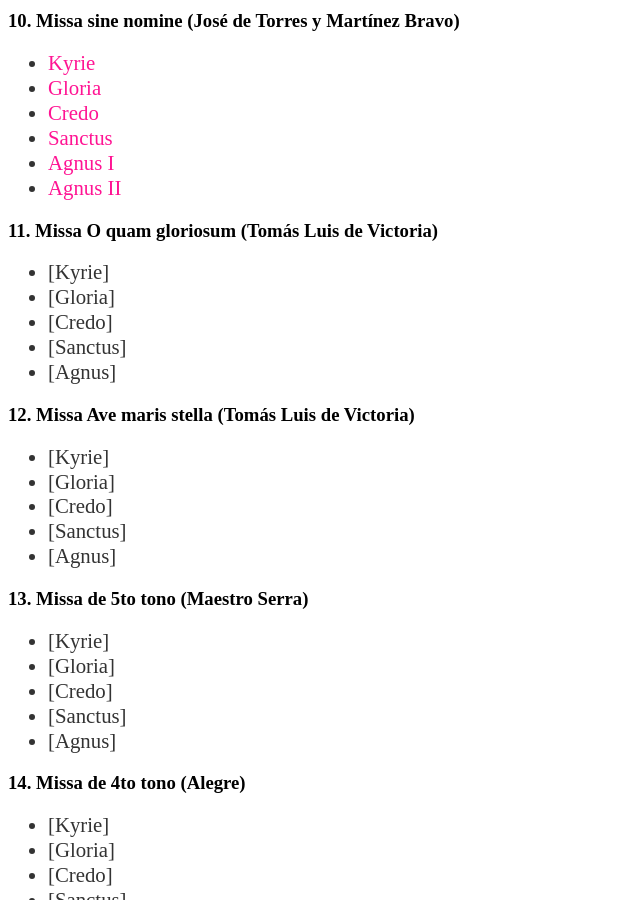
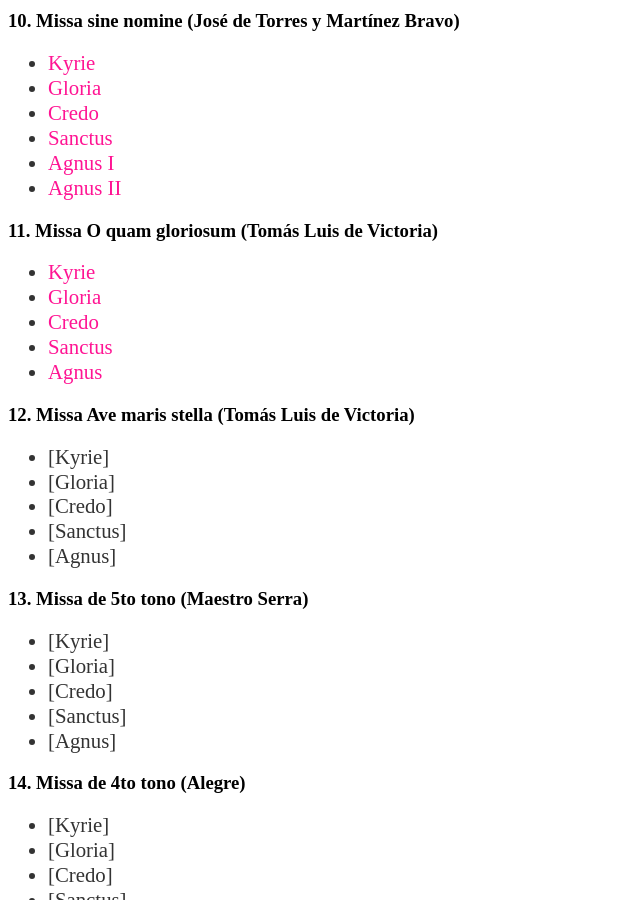
Before and after one commit to martha-thomae/martha-thomae.github.io, a Jekyll site: the page built from projects/guatemala.md, in a window 1280 px wide and 900 px high, scrolled down 3623 px. Shown: the whole window, without its empty margins (0-640 px from the left). Built offline with Jekyll 4.4.1, drawn with Linux system fonts in a browser that asks for light colours; some of the changed lines change nothing that is shown.

Commit message:
Fix links for Masses 8–10, and add links for Mass 11

```diff
--- a/projects/guatemala.md
+++ b/projects/guatemala.md
@@ -81,35 +81,35 @@ First published in the composer's Missarum liber secundus in 1567 (RISM P 660)
 
 ### 8. Missa Pere de nous (Pierre Colin)
 Also published at Lyon in 1546 by Jacques Moderne in his Liturgicon musicarum duodecim missarum (RISM C 3310).
-- [Kyrie](https://mei-friend.mdw.ac.at/?file=https://raw.githubusercontent.com/martha-thomae/GuatC1/refs/heads/main/07_Giovanni-Pierluigi-da-Palestrina_Mass/Missa8.1_Kyrie_FullMovement_f43v-44r_MENSURAL_FULLSCORE.xml&scale=31&breaks=none&select=PART0906de42-7bc1-47c4-afe7-5f04e6bcfcd4_A414df90d-62e4-4ef5-bb1c-111946ffc5aa&page=1&speed=true&notationOrientation=left&notationProportion=0.32&facsimileOrientation=bottom&facsimileProportion=0.54)
-- [Gloria](https://mei-friend.mdw.ac.at/?file=https://raw.githubusercontent.com/martha-thomae/GuatC1/refs/heads/main/07_Giovanni-Pierluigi-da-Palestrina_Mass/Missa8.2_Gloria_FullMovement_f44v-47r_MENSURAL_FULLSCORE.xml&scale=31&breaks=none&select=PART0906de42-7bc1-47c4-afe7-5f04e6bcfcd4_A414df90d-62e4-4ef5-bb1c-111946ffc5aa&page=1&speed=true&notationOrientation=left&notationProportion=0.32&facsimileOrientation=bottom&facsimileProportion=0.54)
-- [Credo](https://mei-friend.mdw.ac.at/?file=https://raw.githubusercontent.com/martha-thomae/GuatC1/refs/heads/main/07_Giovanni-Pierluigi-da-Palestrina_Mass/Missa8.3_Credo_FullMovement_f47v-52r_MENSURAL_FULLSCORE.xml&scale=31&breaks=none&select=PART0906de42-7bc1-47c4-afe7-5f04e6bcfcd4_A414df90d-62e4-4ef5-bb1c-111946ffc5aa&page=1&speed=true&notationOrientation=left&notationProportion=0.32&facsimileOrientation=bottom&facsimileProportion=0.54)
-- [Sanctus](https://mei-friend.mdw.ac.at/?file=https://raw.githubusercontent.com/martha-thomae/GuatC1/refs/heads/main/07_Giovanni-Pierluigi-da-Palestrina_Mass/Missa8.4_Sanctus_FullMovement_f52v-53r_MENSURAL_FULLSCORE.xml&scale=31&breaks=none&select=PART0906de42-7bc1-47c4-afe7-5f04e6bcfcd4_A414df90d-62e4-4ef5-bb1c-111946ffc5aa&page=1&speed=true&notationOrientation=left&notationProportion=0.32&facsimileOrientation=bottom&facsimileProportion=0.54)
-- [Agnus](https://mei-friend.mdw.ac.at/?file=https://raw.githubusercontent.com/martha-thomae/GuatC1/refs/heads/main/07_Giovanni-Pierluigi-da-Palestrina_Mass/Missa8.5_Agnus_FullMovement_f53v-54r_MENSURAL_FULLSCORE.xml&scale=31&breaks=none&select=PART0906de42-7bc1-47c4-afe7-5f04e6bcfcd4_A414df90d-62e4-4ef5-bb1c-111946ffc5aa&page=1&speed=true&notationOrientation=left&notationProportion=0.32&facsimileOrientation=bottom&facsimileProportion=0.54)
+- [Kyrie](https://mei-friend.mdw.ac.at/?file=https://raw.githubusercontent.com/martha-thomae/GuatC1/refs/heads/main/08_Pierre-Colin_Mass/Missa8.1_Kyrie_FullMovement_f43v-44r_MENSURAL_FULLSCORE.xml&scale=31&breaks=none&select=PART0906de42-7bc1-47c4-afe7-5f04e6bcfcd4_A414df90d-62e4-4ef5-bb1c-111946ffc5aa&page=1&speed=true&notationOrientation=left&notationProportion=0.32&facsimileOrientation=bottom&facsimileProportion=0.54)
+- [Gloria](https://mei-friend.mdw.ac.at/?file=https://raw.githubusercontent.com/martha-thomae/GuatC1/refs/heads/main/08_Pierre-Colin_Mass/Missa8.2_Gloria_FullMovement_f44v-47r_MENSURAL_FULLSCORE.xml&scale=31&breaks=none&select=PART0906de42-7bc1-47c4-afe7-5f04e6bcfcd4_A414df90d-62e4-4ef5-bb1c-111946ffc5aa&page=1&speed=true&notationOrientation=left&notationProportion=0.32&facsimileOrientation=bottom&facsimileProportion=0.54)
+- [Credo](https://mei-friend.mdw.ac.at/?file=https://raw.githubusercontent.com/martha-thomae/GuatC1/refs/heads/main/08_Pierre-Colin_Mass/Missa8.3_Credo_FullMovement_f47v-52r_MENSURAL_FULLSCORE.xml&scale=31&breaks=none&select=PART0906de42-7bc1-47c4-afe7-5f04e6bcfcd4_A414df90d-62e4-4ef5-bb1c-111946ffc5aa&page=1&speed=true&notationOrientation=left&notationProportion=0.32&facsimileOrientation=bottom&facsimileProportion=0.54)
+- [Sanctus](https://mei-friend.mdw.ac.at/?file=https://raw.githubusercontent.com/martha-thomae/GuatC1/refs/heads/main/08_Pierre-Colin_Mass/Missa8.4_Sanctus_FullMovement_f52v-53r_MENSURAL_FULLSCORE.xml&scale=31&breaks=none&select=PART0906de42-7bc1-47c4-afe7-5f04e6bcfcd4_A414df90d-62e4-4ef5-bb1c-111946ffc5aa&page=1&speed=true&notationOrientation=left&notationProportion=0.32&facsimileOrientation=bottom&facsimileProportion=0.54)
+- [Agnus](https://mei-friend.mdw.ac.at/?file=https://raw.githubusercontent.com/martha-thomae/GuatC1/refs/heads/main/08_Pierre-Colin_Mass/Missa8.5_Agnus_FullMovement_f53v-54r_MENSURAL_FULLSCORE.xml&scale=31&breaks=none&select=PART0906de42-7bc1-47c4-afe7-5f04e6bcfcd4_A414df90d-62e4-4ef5-bb1c-111946ffc5aa&page=1&speed=true&notationOrientation=left&notationProportion=0.32&facsimileOrientation=bottom&facsimileProportion=0.54)
 
 ### 9. Missa de 3er tono (Rodrigo de Ceballos)
 Missa tertii toni, which is preserved in at least ten other sources.
-- [Kyrie](https://mei-friend.mdw.ac.at/?file=https://raw.githubusercontent.com/martha-thomae/GuatC1/refs/heads/main/07_Giovanni-Pierluigi-da-Palestrina_Mass/Missa9.1_Kyrie_FullMovement_f54v-56r_MENSURAL_FULLSCORE.xml&scale=31&breaks=none&select=PART0906de42-7bc1-47c4-afe7-5f04e6bcfcd4_A414df90d-62e4-4ef5-bb1c-111946ffc5aa&page=1&speed=true&notationOrientation=left&notationProportion=0.32&facsimileOrientation=bottom&facsimileProportion=0.54)
-- [Gloria](https://mei-friend.mdw.ac.at/?file=https://raw.githubusercontent.com/martha-thomae/GuatC1/refs/heads/main/07_Giovanni-Pierluigi-da-Palestrina_Mass/Missa9.2_Gloria_FullMovement_f56v-60r_MENSURAL_FULLSCORE.xml&scale=31&breaks=none&select=PART0906de42-7bc1-47c4-afe7-5f04e6bcfcd4_A414df90d-62e4-4ef5-bb1c-111946ffc5aa&page=1&speed=true&notationOrientation=left&notationProportion=0.32&facsimileOrientation=bottom&facsimileProportion=0.54)
-- [Credo](https://mei-friend.mdw.ac.at/?file=https://raw.githubusercontent.com/martha-thomae/GuatC1/refs/heads/main/07_Giovanni-Pierluigi-da-Palestrina_Mass/Missa9.3_Credo_FullMovement_f60v-66r_MENSURAL_FULLSCORE.xml&scale=31&breaks=none&select=PART0906de42-7bc1-47c4-afe7-5f04e6bcfcd4_A414df90d-62e4-4ef5-bb1c-111946ffc5aa&page=1&speed=true&notationOrientation=left&notationProportion=0.32&facsimileOrientation=bottom&facsimileProportion=0.54)
-- [Sanctus](https://mei-friend.mdw.ac.at/?file=https://raw.githubusercontent.com/martha-thomae/GuatC1/refs/heads/main/07_Giovanni-Pierluigi-da-Palestrina_Mass/Missa9.4_Sanctus_FullMovement_f66v-68r_MENSURAL_FULLSCORE.xml&scale=31&breaks=none&select=PART0906de42-7bc1-47c4-afe7-5f04e6bcfcd4_A414df90d-62e4-4ef5-bb1c-111946ffc5aa&page=1&speed=true&notationOrientation=left&notationProportion=0.32&facsimileOrientation=bottom&facsimileProportion=0.54)
-- [Agnus I](https://mei-friend.mdw.ac.at/?file=https://raw.githubusercontent.com/martha-thomae/GuatC1/refs/heads/main/07_Giovanni-Pierluigi-da-Palestrina_Mass/Missa9.5_Agnus_FullMovement_f68v-70r_MENSURAL_FULLSCORE.xml&scale=31&breaks=none&select=PART0906de42-7bc1-47c4-afe7-5f04e6bcfcd4_A414df90d-62e4-4ef5-bb1c-111946ffc5aa&page=1&speed=true&notationOrientation=left&notationProportion=0.32&facsimileOrientation=bottom&facsimileProportion=0.54)
-- [Agnus II](https://mei-friend.mdw.ac.at/?file=https://raw.githubusercontent.com/martha-thomae/GuatC1/refs/heads/main/07_Giovanni-Pierluigi-da-Palestrina_Mass/Missa9.6_AgnusII_FullMovement_f70v-71r_MENSURAL_FULLSCORE.xml&scale=31&breaks=none&select=PART0906de42-7bc1-47c4-afe7-5f04e6bcfcd4_A414df90d-62e4-4ef5-bb1c-111946ffc5aa&page=1&speed=true&notationOrientation=left&notationProportion=0.32&facsimileOrientation=bottom&facsimileProportion=0.54)
+- [Kyrie](https://mei-friend.mdw.ac.at/?file=https://raw.githubusercontent.com/martha-thomae/GuatC1/refs/heads/main/09_Rodrigo-de-Ceballos_Mass/Missa9.1_Kyrie_FullMovement_f54v-56r_MENSURAL_FULLSCORE.xml&scale=31&breaks=none&select=PART0906de42-7bc1-47c4-afe7-5f04e6bcfcd4_A414df90d-62e4-4ef5-bb1c-111946ffc5aa&page=1&speed=true&notationOrientation=left&notationProportion=0.32&facsimileOrientation=bottom&facsimileProportion=0.54)
+- [Gloria](https://mei-friend.mdw.ac.at/?file=https://raw.githubusercontent.com/martha-thomae/GuatC1/refs/heads/main/09_Rodrigo-de-Ceballos_Mass/Missa9.2_Gloria_FullMovement_f56v-60r_MENSURAL_FULLSCORE.xml&scale=31&breaks=none&select=PART0906de42-7bc1-47c4-afe7-5f04e6bcfcd4_A414df90d-62e4-4ef5-bb1c-111946ffc5aa&page=1&speed=true&notationOrientation=left&notationProportion=0.32&facsimileOrientation=bottom&facsimileProportion=0.54)
+- [Credo](https://mei-friend.mdw.ac.at/?file=https://raw.githubusercontent.com/martha-thomae/GuatC1/refs/heads/main/09_Rodrigo-de-Ceballos_Mass/Missa9.3_Credo_FullMovement_f60v-66r_MENSURAL_FULLSCORE.xml&scale=31&breaks=none&select=PART0906de42-7bc1-47c4-afe7-5f04e6bcfcd4_A414df90d-62e4-4ef5-bb1c-111946ffc5aa&page=1&speed=true&notationOrientation=left&notationProportion=0.32&facsimileOrientation=bottom&facsimileProportion=0.54)
+- [Sanctus](https://mei-friend.mdw.ac.at/?file=https://raw.githubusercontent.com/martha-thomae/GuatC1/refs/heads/main/09_Rodrigo-de-Ceballos_Mass/Missa9.4_Sanctus_FullMovement_f66v-68r_MENSURAL_FULLSCORE.xml&scale=31&breaks=none&select=PART0906de42-7bc1-47c4-afe7-5f04e6bcfcd4_A414df90d-62e4-4ef5-bb1c-111946ffc5aa&page=1&speed=true&notationOrientation=left&notationProportion=0.32&facsimileOrientation=bottom&facsimileProportion=0.54)
+- [Agnus I](https://mei-friend.mdw.ac.at/?file=https://raw.githubusercontent.com/martha-thomae/GuatC1/refs/heads/main/09_Rodrigo-de-Ceballos_Mass/Missa9.5_Agnus_FullMovement_f68v-70r_MENSURAL_FULLSCORE.xml&scale=31&breaks=none&select=PART0906de42-7bc1-47c4-afe7-5f04e6bcfcd4_A414df90d-62e4-4ef5-bb1c-111946ffc5aa&page=1&speed=true&notationOrientation=left&notationProportion=0.32&facsimileOrientation=bottom&facsimileProportion=0.54)
+- [Agnus II](https://mei-friend.mdw.ac.at/?file=https://raw.githubusercontent.com/martha-thomae/GuatC1/refs/heads/main/09_Rodrigo-de-Ceballos_Mass/Missa9.6_AgnusII_FullMovement_f70v-71r_MENSURAL_FULLSCORE.xml&scale=31&breaks=none&select=PART0906de42-7bc1-47c4-afe7-5f04e6bcfcd4_A414df90d-62e4-4ef5-bb1c-111946ffc5aa&page=1&speed=true&notationOrientation=left&notationProportion=0.32&facsimileOrientation=bottom&facsimileProportion=0.54)
 
 ### 10. Missa sine nomine (José de Torres y Martínez Bravo)
-- [Kyrie](https://mei-friend.mdw.ac.at/?file=https://raw.githubusercontent.com/martha-thomae/GuatC1/refs/heads/main/07_Giovanni-Pierluigi-da-Palestrina_Mass/Missa10.1_Kyrie_FullMovement_f71v-73r_MENSURAL_SCORE.xml&scale=31&breaks=none&select=PART0906de42-7bc1-47c4-afe7-5f04e6bcfcd4_A414df90d-62e4-4ef5-bb1c-111946ffc5aa&page=1&speed=true&notationOrientation=left&notationProportion=0.32&facsimileOrientation=bottom&facsimileProportion=0.54)
-- [Gloria](https://mei-friend.mdw.ac.at/?file=https://raw.githubusercontent.com/martha-thomae/GuatC1/refs/heads/main/07_Giovanni-Pierluigi-da-Palestrina_Mass/Missa10.2_Gloria_FullMovement_f73v-76r_MENSURAL_SCORE.xml&scale=31&breaks=none&select=PART0906de42-7bc1-47c4-afe7-5f04e6bcfcd4_A414df90d-62e4-4ef5-bb1c-111946ffc5aa&page=1&speed=true&notationOrientation=left&notationProportion=0.32&facsimileOrientation=bottom&facsimileProportion=0.54)
-- [Credo](https://mei-friend.mdw.ac.at/?file=https://raw.githubusercontent.com/martha-thomae/GuatC1/refs/heads/main/07_Giovanni-Pierluigi-da-Palestrina_Mass/Missa10.3_Credo_FullMovement_f76v-81r_MENSURAL_SCORE.xml&scale=31&breaks=none&select=PART0906de42-7bc1-47c4-afe7-5f04e6bcfcd4_A414df90d-62e4-4ef5-bb1c-111946ffc5aa&page=1&speed=true&notationOrientation=left&notationProportion=0.32&facsimileOrientation=bottom&facsimileProportion=0.54)
-- [Sanctus](https://mei-friend.mdw.ac.at/?file=https://raw.githubusercontent.com/martha-thomae/GuatC1/refs/heads/main/07_Giovanni-Pierluigi-da-Palestrina_Mass/Missa10.4_Sanctus_FullMovement_f81v-83r_MENSURAL_SCORE.xml&scale=31&breaks=none&select=PART0906de42-7bc1-47c4-afe7-5f04e6bcfcd4_A414df90d-62e4-4ef5-bb1c-111946ffc5aa&page=1&speed=true&notationOrientation=left&notationProportion=0.32&facsimileOrientation=bottom&facsimileProportion=0.54)
-- [Agnus I](https://mei-friend.mdw.ac.at/?file=https://raw.githubusercontent.com/martha-thomae/GuatC1/refs/heads/main/07_Giovanni-Pierluigi-da-Palestrina_Mass/Missa10.5_AgnusI_FullMovement_f83v-84r_MENSURAL_SCORE.xml&scale=31&breaks=none&select=PART0906de42-7bc1-47c4-afe7-5f04e6bcfcd4_A414df90d-62e4-4ef5-bb1c-111946ffc5aa&page=1&speed=true&notationOrientation=left&notationProportion=0.32&facsimileOrientation=bottom&facsimileProportion=0.54)
-- [Agnus II](https://mei-friend.mdw.ac.at/?file=https://raw.githubusercontent.com/martha-thomae/GuatC1/refs/heads/main/07_Giovanni-Pierluigi-da-Palestrina_Mass/Missa10.6_AgnusII_FullMovement_f84v-85r_MENSURAL_SCORE.xml&scale=31&breaks=none&select=PART0906de42-7bc1-47c4-afe7-5f04e6bcfcd4_A414df90d-62e4-4ef5-bb1c-111946ffc5aa&page=1&speed=true&notationOrientation=left&notationProportion=0.32&facsimileOrientation=bottom&facsimileProportion=0.54)
+- [Kyrie](https://mei-friend.mdw.ac.at/?file=https://raw.githubusercontent.com/martha-thomae/GuatC1/refs/heads/main/10_Jose-de-Torres-y-Martinez-Bravo_Mass/Missa10.1_Kyrie_FullMovement_f71v-73r_MENSURAL_SCORE.xml&scale=31&breaks=none&select=PART0906de42-7bc1-47c4-afe7-5f04e6bcfcd4_A414df90d-62e4-4ef5-bb1c-111946ffc5aa&page=1&speed=true&notationOrientation=left&notationProportion=0.32&facsimileOrientation=bottom&facsimileProportion=0.54)
+- [Gloria](https://mei-friend.mdw.ac.at/?file=https://raw.githubusercontent.com/martha-thomae/GuatC1/refs/heads/main/10_Jose-de-Torres-y-Martinez-Bravo_Mass/Missa10.2_Gloria_FullMovement_f73v-76r_MENSURAL_SCORE.xml&scale=31&breaks=none&select=PART0906de42-7bc1-47c4-afe7-5f04e6bcfcd4_A414df90d-62e4-4ef5-bb1c-111946ffc5aa&page=1&speed=true&notationOrientation=left&notationProportion=0.32&facsimileOrientation=bottom&facsimileProportion=0.54)
+- [Credo](https://mei-friend.mdw.ac.at/?file=https://raw.githubusercontent.com/martha-thomae/GuatC1/refs/heads/main/10_Jose-de-Torres-y-Martinez-Bravo_Mass/Missa10.3_Credo_FullMovement_f76v-81r_MENSURAL_SCORE.xml&scale=31&breaks=none&select=PART0906de42-7bc1-47c4-afe7-5f04e6bcfcd4_A414df90d-62e4-4ef5-bb1c-111946ffc5aa&page=1&speed=true&notationOrientation=left&notationProportion=0.32&facsimileOrientation=bottom&facsimileProportion=0.54)
+- [Sanctus](https://mei-friend.mdw.ac.at/?file=https://raw.githubusercontent.com/martha-thomae/GuatC1/refs/heads/main/10_Jose-de-Torres-y-Martinez-Bravo_Mass/Missa10.4_Sanctus_FullMovement_f81v-83r_MENSURAL_SCORE.xml&scale=31&breaks=none&select=PART0906de42-7bc1-47c4-afe7-5f04e6bcfcd4_A414df90d-62e4-4ef5-bb1c-111946ffc5aa&page=1&speed=true&notationOrientation=left&notationProportion=0.32&facsimileOrientation=bottom&facsimileProportion=0.54)
+- [Agnus I](https://mei-friend.mdw.ac.at/?file=https://raw.githubusercontent.com/martha-thomae/GuatC1/refs/heads/main/10_Jose-de-Torres-y-Martinez-Bravo_Mass/Missa10.5_AgnusI_FullMovement_f83v-84r_MENSURAL_SCORE.xml&scale=31&breaks=none&select=PART0906de42-7bc1-47c4-afe7-5f04e6bcfcd4_A414df90d-62e4-4ef5-bb1c-111946ffc5aa&page=1&speed=true&notationOrientation=left&notationProportion=0.32&facsimileOrientation=bottom&facsimileProportion=0.54)
+- [Agnus II](https://mei-friend.mdw.ac.at/?file=https://raw.githubusercontent.com/martha-thomae/GuatC1/refs/heads/main/10_Jose-de-Torres-y-Martinez-Bravo_Mass/Missa10.6_AgnusII_FullMovement_f84v-85r_MENSURAL_SCORE.xml&scale=31&breaks=none&select=PART0906de42-7bc1-47c4-afe7-5f04e6bcfcd4_A414df90d-62e4-4ef5-bb1c-111946ffc5aa&page=1&speed=true&notationOrientation=left&notationProportion=0.32&facsimileOrientation=bottom&facsimileProportion=0.54)
 
 ### 11. Missa O quam gloriosum (Tomás Luis de Victoria)
-- [Kyrie]
-- [Gloria]
-- [Credo]
-- [Sanctus]
-- [Agnus]
+- [Kyrie](https://mei-friend.mdw.ac.at/?file=https://raw.githubusercontent.com/martha-thomae/GuatC1/refs/heads/main/11_Tomas-Luis-de-Victoria_Mass/Missa11.1_Kyrie_FullMovement_f85v-87r_MENSURAL_FULLSCORE.xml&scale=31&breaks=none&select=PART0906de42-7bc1-47c4-afe7-5f04e6bcfcd4_A414df90d-62e4-4ef5-bb1c-111946ffc5aa&page=1&speed=true&notationOrientation=left&notationProportion=0.32&facsimileOrientation=bottom&facsimileProportion=0.54)
+- [Gloria](https://mei-friend.mdw.ac.at/?file=https://raw.githubusercontent.com/martha-thomae/GuatC1/refs/heads/main/11_Tomas-Luis-de-Victoria_Mass/Missa11.2_Gloria_FullMovement_f87v-89r_MENSURAL_FULLSCORE.xml&scale=31&breaks=none&select=PART0906de42-7bc1-47c4-afe7-5f04e6bcfcd4_A414df90d-62e4-4ef5-bb1c-111946ffc5aa&page=1&speed=true&notationOrientation=left&notationProportion=0.32&facsimileOrientation=bottom&facsimileProportion=0.54)
+- [Credo](https://mei-friend.mdw.ac.at/?file=https://raw.githubusercontent.com/martha-thomae/GuatC1/refs/heads/main/11_Tomas-Luis-de-Victoria_Mass/Missa11.3_Credo_FullMovement_f89v-92r_MENSURAL_FULLSCORE.xml&scale=31&breaks=none&select=PART0906de42-7bc1-47c4-afe7-5f04e6bcfcd4_A414df90d-62e4-4ef5-bb1c-111946ffc5aa&page=1&speed=true&notationOrientation=left&notationProportion=0.32&facsimileOrientation=bottom&facsimileProportion=0.54)
+- [Sanctus](https://mei-friend.mdw.ac.at/?file=https://raw.githubusercontent.com/martha-thomae/GuatC1/refs/heads/main/11_Tomas-Luis-de-Victoria_Mass/Missa11.4_Sanctus_FullMovement_f92v-94r_MENSURAL_FULLSCORE.xml&scale=31&breaks=none&select=PART0906de42-7bc1-47c4-afe7-5f04e6bcfcd4_A414df90d-62e4-4ef5-bb1c-111946ffc5aa&page=1&speed=true&notationOrientation=left&notationProportion=0.32&facsimileOrientation=bottom&facsimileProportion=0.54)
+- [Agnus](https://mei-friend.mdw.ac.at/?file=https://raw.githubusercontent.com/martha-thomae/GuatC1/refs/heads/main/11_Tomas-Luis-de-Victoria_Mass/Missa11.5_Agnus_FullMovement_f94v-95r_MENSURAL_FULLSCORE.xml&scale=31&breaks=none&select=PART0906de42-7bc1-47c4-afe7-5f04e6bcfcd4_A414df90d-62e4-4ef5-bb1c-111946ffc5aa&page=1&speed=true&notationOrientation=left&notationProportion=0.32&facsimileOrientation=bottom&facsimileProportion=0.54)
 
 ### 12. Missa Ave maris stella (Tomás Luis de Victoria)
 - [Kyrie]
```
